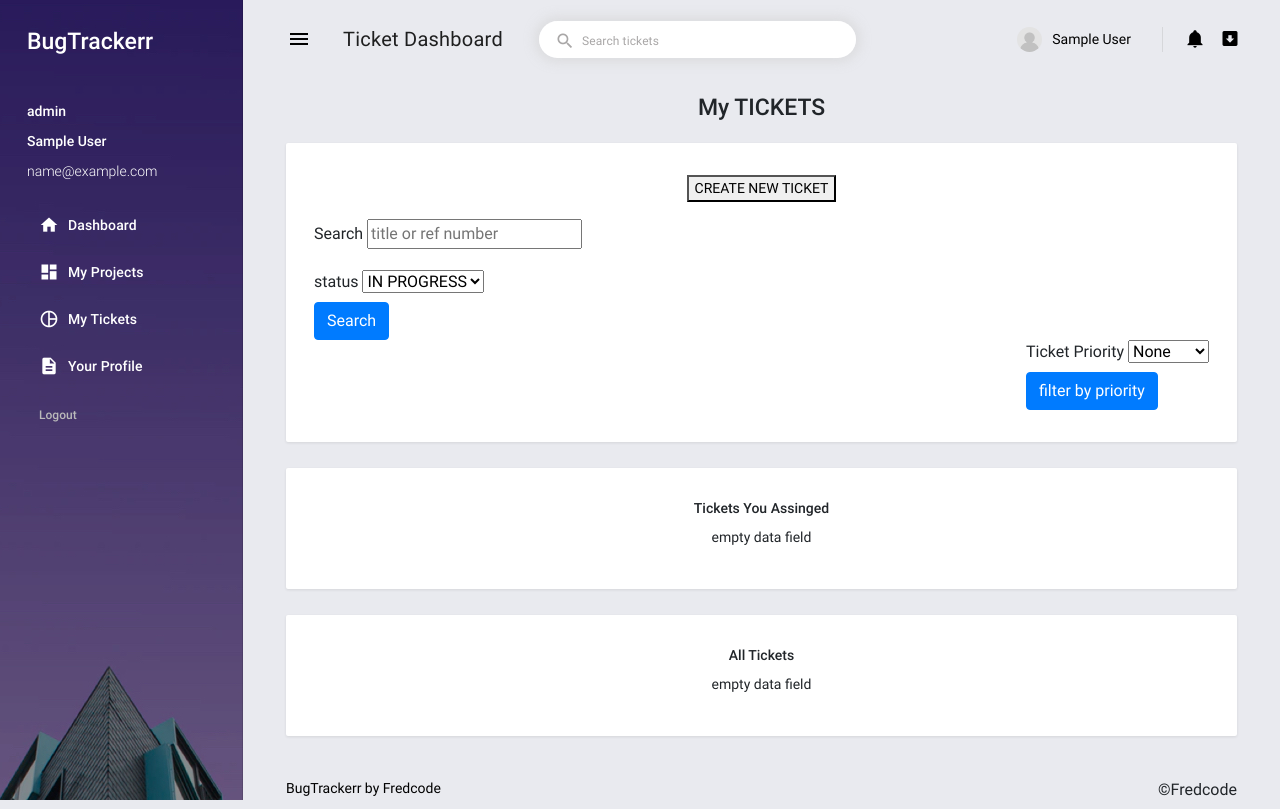
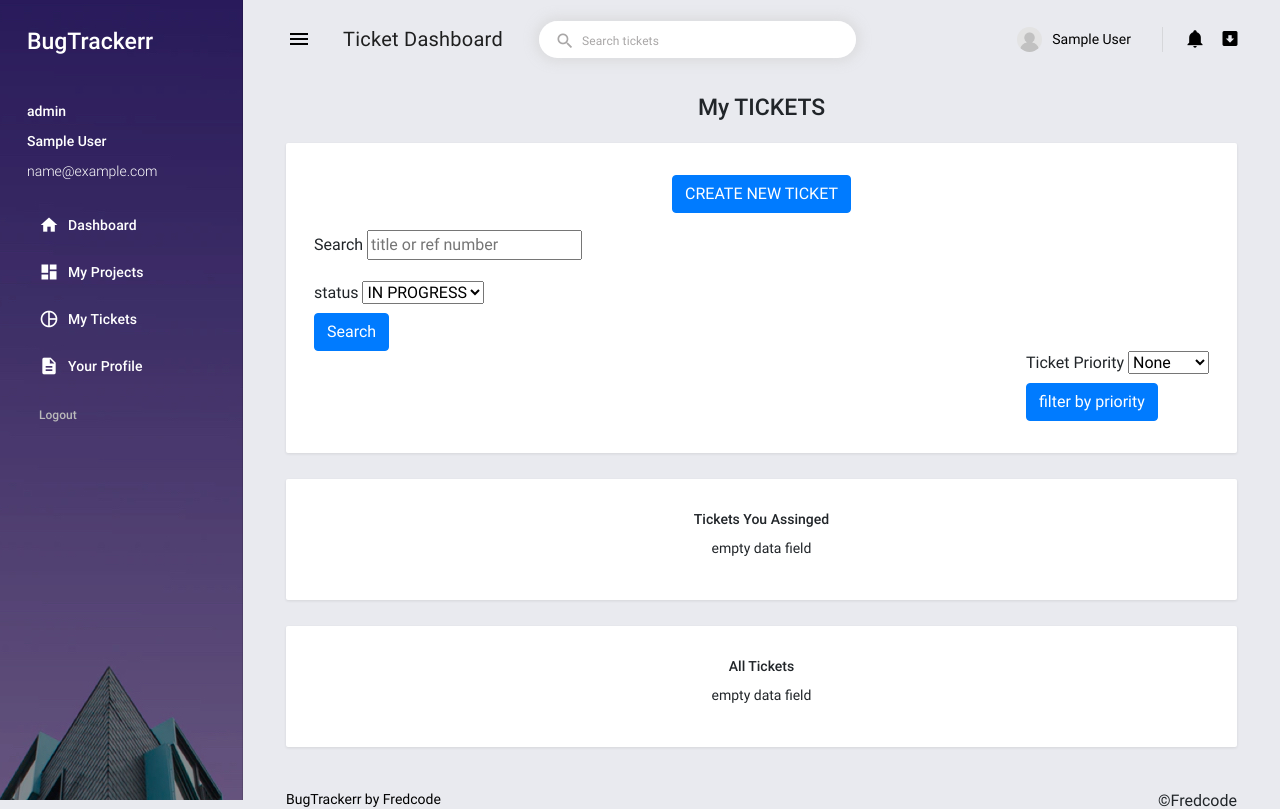
Before and after one commit to fredcodee/BugTracker, a Flask app: page /tickets/priority in a window 1280 px wide. Shown: the top 809 px of the page. Run offline with Flask 2, Linux system fonts and the light colour scheme; the visitor is signed in with stand-in values (Sample User, id 1); data comes from the database, SQL or seed files in the repository; data that the repository does not hold is empty; some libraries are stand-ins or nearby versions.

Commit message:
refactored code and added boostrap buttons

```diff
--- a/app/templates/projects.html
+++ b/app/templates/projects.html
@@ -13,7 +13,7 @@
 
   {%if current_user.role == "Admin"%}
     <div>
-      <a href="{{url_for('main.createproject')}}"><button>CREATE NEW PROJECT</button></a>
+      <a href="{{url_for('main.createproject')}}"><button type="button" class="btn btn-primary">CREATE NEW PROJECT</button></a>
     </div>
   {%endif%}
 
--- a/app/templates/tickets.html
+++ b/app/templates/tickets.html
@@ -21,7 +21,7 @@
         <div class="mdc-card">
           <div style="text-align: center;">
             {% if current_user.role != "Developer" %}
-              <a href="{{url_for('main.createticket')}}"><button>CREATE NEW TICKET</button></a>
+              <a href="{{url_for('main.createticket')}}"><button type="button" class="btn btn-primary">CREATE NEW TICKET</button></a>
             {%endif%}
           </div>
           <div class="filter" style="padding-top: 1.1rem;">
```
